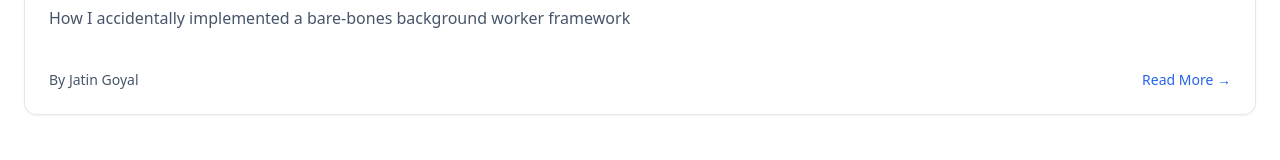
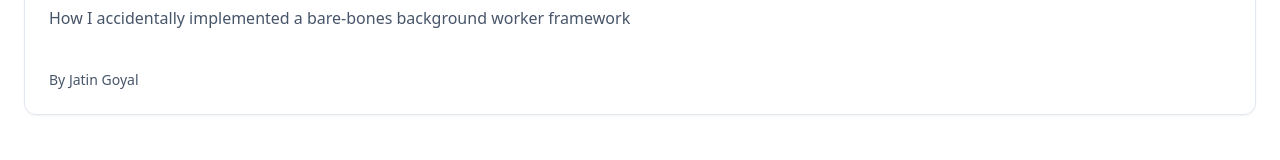
Before and after one commit to jjatinggoyal/jatingoyal, a Next.js app: page /posts/tag/programming in a window 1280 px wide. Shown: the part 435-595 px from the top of the page. Built offline with nearby package versions, Linux system fonts and the light colour scheme.

Commit message:
make post card component nicer

```diff
--- a/app/posts/page.tsx
+++ b/app/posts/page.tsx
@@ -1,4 +1,4 @@
-import PostPageContent from '@/components/post/PostPageContent';
+import PostsPageContent from '@/components/post/PostsPageContent';
 import { Metadata } from 'next';
 
 export const metadata: Metadata = {
@@ -17,5 +17,5 @@ export const metadata: Metadata = {
 };
 
 export default function PostPage() {
-  return <PostPageContent />;
+  return <PostsPageContent />;
 }
--- a/app/posts/page/[page]/page.tsx
+++ b/app/posts/page/[page]/page.tsx
@@ -1,5 +1,5 @@
 import { getPaginatedPosts } from '@/lib/post';
-import PostPageContent from '@/components/post/PostPageContent';
+import PostsPageContent from '@/components/post/PostsPageContent';
 import { Metadata, ResolvingMetadata } from 'next';
 
 interface PageProps {
@@ -47,5 +47,5 @@ export async function generateMetadata(
 }
 
 export default function PostsPageNumber({ params }: PageProps) {
-  return <PostPageContent page={Number(params.page)} />;
+  return <PostsPageContent page={Number(params.page)} />;
 }
--- a/app/posts/tag/[tag]/page.tsx
+++ b/app/posts/tag/[tag]/page.tsx
@@ -1,5 +1,5 @@
 import { getAllTags, getPostsByTag } from '@/lib/post';
-import PostPageContent from '@/components/post/PostPageContent';
+import PostsPageContent from '@/components/post/PostsPageContent';
 import { Metadata, ResolvingMetadata } from 'next';
 
 interface PageProps {
@@ -47,5 +47,5 @@ export async function generateMetadata(
 }
 
 export default function PostsTagPage({ params }: PageProps) {
-  return <PostPageContent tag={params.tag} />;
+  return <PostsPageContent tag={params.tag} />;
 }
--- a/components/post/PostCard.tsx
+++ b/components/post/PostCard.tsx
@@ -11,17 +11,6 @@ interface PostCardProps {
 const PostCard: React.FC<PostCardProps> = ({ post }) => {
   return (
     <article className="relative flex flex-col md:flex-row bg-white dark:bg-slate-800 rounded-xl shadow-sm overflow-hidden transition-all duration-300 hover:shadow-lg border border-slate-200 dark:border-slate-700 w-full group">
-      {post.previewImage && (
-        <div className="relative w-full md:w-64 h-48 md:h-auto flex-shrink-0">
-          <Image
-            src={post.previewImage}
-            alt={post.title}
-            fill
-            className="object-cover"
-            sizes="(max-width: 768px) 100vw, (max-width: 1200px) 33vw, 33vw"
-          />
-        </div>
-      )}
       <div className="p-6 flex flex-col justify-between w-full">
         <div>
           <div className="flex items-center gap-4 mb-4">
@@ -69,14 +58,19 @@ const PostCard: React.FC<PostCardProps> = ({ post }) => {
           <span className="text-sm theme-text-secondary">
             By {post.author}
           </span>
-          <Link
-            href={`/posts/${post.slug}`}
-            className="text-blue-600 dark:text-blue-400 text-sm font-medium hover:underline z-10 relative"
-          >
-            Read More →
-          </Link>
         </div>
       </div>
+      {post.previewImage && (
+        <div className="relative w-full md:w-64 h-48 md:h-auto flex-shrink-0">
+          <Image
+            src={post.previewImage}
+            alt={post.title}
+            fill
+            className="object-cover"
+            sizes="(max-width: 768px) 100vw, (max-width: 1200px) 33vw, 33vw"
+          />
+        </div>
+      )}
       {/* Overlay link for the whole card except tags */}
       <Link
         href={`/posts/${post.slug}`}
--- a/components/post/PostPageContent.tsx
+++ b/components/post/PostsPageContent.tsx
@@ -4,12 +4,12 @@ import Pagination from '@/components/post/Pagination';
 import { Tag, Rss } from 'lucide-react';
 import Link from 'next/link';
 
-interface PostPageContentProps {
+interface PostsPageContentProps {
   page?: number;
   tag?: string;
 }
 
-export default function PostPageContent({ page = 1, tag }: PostPageContentProps) {
+export default function PostsPageContent({ page = 1, tag }: PostsPageContentProps) {
   const allTags = getAllTags();
 
   let posts: PostMetadata[];
```
